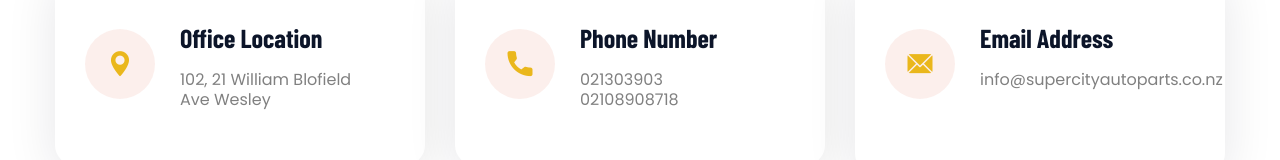
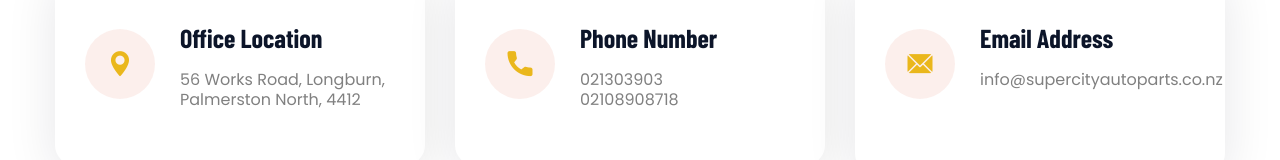
Before and after one commit to GulsherKhan659/skycarautopartsandremoval, a plain HTML site: page contact.html in a window 1280 px wide. Shown: the part 668-828 px from the top of the page. Drawn offline with nearby package versions, Linux system fonts and the light colour scheme; files whose address does not match are found by name; a web font is replaced by a local one.

Commit message:
6/9/2025

```diff
--- a/contact.html
+++ b/contact.html
@@ -279,7 +279,7 @@
         </div>
         <div class="title-holder">
             <h3>Office Location</h3>
-            <p>102, 21 William Blofield <br> Ave Wesley</p>
+            <p>56 Works Road, Longburn, <br>Palmerston North, 4412 </p>
         </div>
     </div>
 </div>
```
